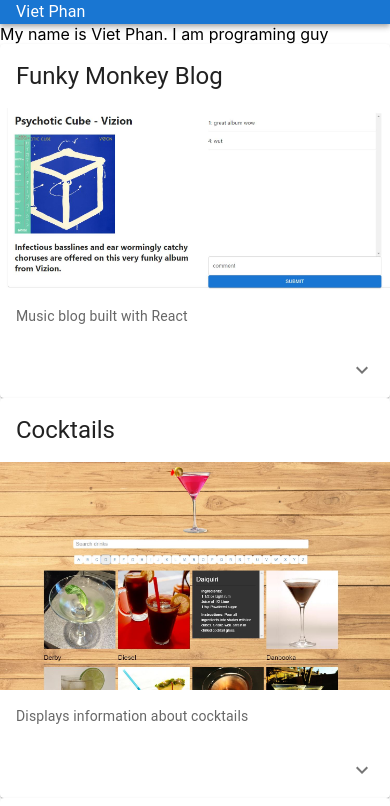
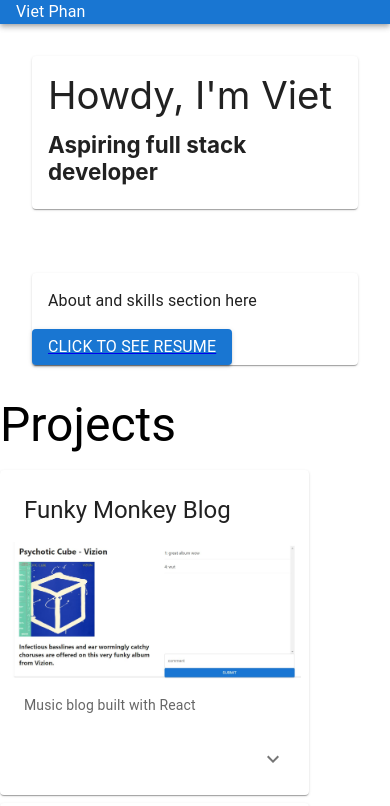
Before and after one commit to v8phan-zz/portfolio2, a React (Create React App) app: page / in a window 390 px wide. Shown: the top 806 px of the page. Built offline with nearby package versions, Linux system fonts and the light colour scheme.

Commit message:
responsive whoami, clickable resume

```diff
--- a/public/index.html
+++ b/public/index.html
@@ -24,7 +24,7 @@
       work correctly both with client-side routing and a non-root public URL.
       Learn how to configure a non-root public URL by running `npm run build`.
     -->
-    <title>React App</title>
+    <title>Viet Phan portfolio</title>
   </head>
   <body>
     <noscript>You need to enable JavaScript to run this app.</noscript>
--- a/src/App.js
+++ b/src/App.js
@@ -5,13 +5,14 @@ import Box from "@mui/material/Box";
 import Navbar from "./components/Navbar";
 import WhoAmI from "./components/WhoAmI";
 import Projects from "./components/Projects";
+import About from "./components/About"
 
 const App = () => {
   return (
-    <Box
->
+    <Box>
       <Navbar />
       <WhoAmI />
+      <About />
       <Projects />
     </Box>
   );
--- /dev/null
+++ b/src/components/About.js
@@ -0,0 +1,40 @@
+import React from "react";
+import Box from "@mui/material/Box";
+import Paper from "@mui/material/Paper";
+import Typography from "@mui/material/Typography";
+import cv from "../pdfs/Viet_Phan_resume.pdf";
+import Button from "@mui/material/Button";
+
+const About = () => {
+  return (
+    <Box
+      sx={{
+        m: 2,
+        p: 2,
+      }}
+    >
+      <Paper>
+        <Typography
+          sx={{
+            p: 2,
+          }}
+        >
+          About and skills section here
+        </Typography>
+        <Button variant="contained">
+          <a href={cv} target="_blank" rel="noreferrer" textDecoration="inherit">
+            <Typography
+              sx={{
+                color: "white",
+              }}
+            >
+              Click to see resume
+            </Typography>
+          </a>
+        </Button>
+      </Paper>
+    </Box>
+  );
+};
+
+export default About;
--- a/src/components/Projects.js
+++ b/src/components/Projects.js
@@ -44,8 +44,14 @@ const Projects = () => {
     setExpanded3(!expanded3);
   };
   return (
-    <Box>
-      <Card>
+    <Box
+      sx={{
+      }}
+    >
+      <Typography variant="h3" gutterBottom>
+        Projects
+      </Typography>
+      <Card sx={{ maxWidth: 0.75, p: 1, my: 1 }}>
         <CardHeader title="Funky Monkey Blog" />
         <CardMedia
           component="img"
@@ -74,7 +80,7 @@ const Projects = () => {
           </CardContent>
         </Collapse>
       </Card>
-      <Card>
+      <Card sx={{ maxWidth: 0.75, p: 1, my: 1 }}>
         <CardHeader title="Cocktails" />
         <CardMedia
           component="img"
@@ -102,7 +108,7 @@ const Projects = () => {
           </CardContent>
         </Collapse>
       </Card>
-      <Card>
+      <Card sx={{ maxWidth: 0.75, p: 1, my: 1 }}>
         <CardHeader title="Hittable" />
         <CardMedia
           component="img"
--- a/src/components/WhoAmI.js
+++ b/src/components/WhoAmI.js
@@ -1,16 +1,52 @@
 import React from "react";
 import Box from "@mui/material/Box";
+import Paper from "@mui/material/Paper";
+import Typography from "@mui/material/Typography";
+import { createTheme, ThemeProvider } from '@mui/material/styles';
+
+const theme = createTheme();
+
+theme.typography.h1 = {
+  fontSize: '2.4rem',
+  '@media (min-width:600px)': {
+    fontSize: '8.0rem',
+  }
+};
+
+theme.typography.h3 = {
+  fontSize: '1.4rem',
+  '@media (min-width:600px)': {
+    fontSize: '4.0rem',
+  }
+};
 
 const WhoAmI = () => {
   return (
     <Box
       sx={{
+        p: 2,
         width: 1,
         height: 1,
-        alignItems: 'center',
+        maxWidth: "fit-content",
+        alignItems: "center",
       }}
     >
-      My name is Viet Phan. I am programing guy
+      <Paper
+        sx={{
+          p: 2,
+          m: 2,
+        }}
+      >
+        <ThemeProvider theme={theme}>
+        <Typography variant="h1" component="div" gutterBottom>
+          Howdy, I'm Viet
+        </Typography>
+        <Typography variant="h3" gutterBottom>
+          Aspiring full stack developer
+        </Typography>
+        </ThemeProvider>
+
+      </Paper>
     </Box>
   );
 };
```
Also changed, not shown: 1 other file (tests, documents, lock files or other folders).
